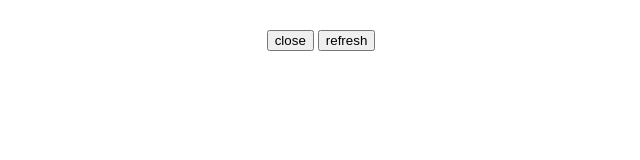
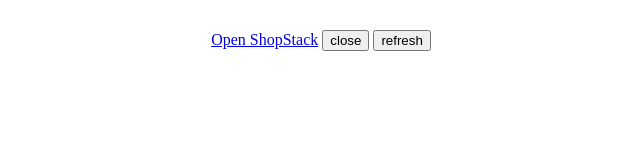
Before and after one commit to tuanquanghpvn/tuanquanghpvn.github.io, a plain HTML site: page index.html in a window 1280 px wide. Shown: the whole page, without its empty margins (314-954 px from the left). Drawn offline with Linux system fonts and the light colour scheme.

Commit message:
Update index.html

```diff
--- a/index.html
+++ b/index.html
@@ -8,6 +8,8 @@
 <style>
 	.date {color:#E1E9EF; font-style: italic;}
 </style>
+
+	<a href="http://staging.shop.adidas.co.id/open">Open ShopStack</a>
 
 <input type="button" value="close" onClick="myClose()" />
 
```
